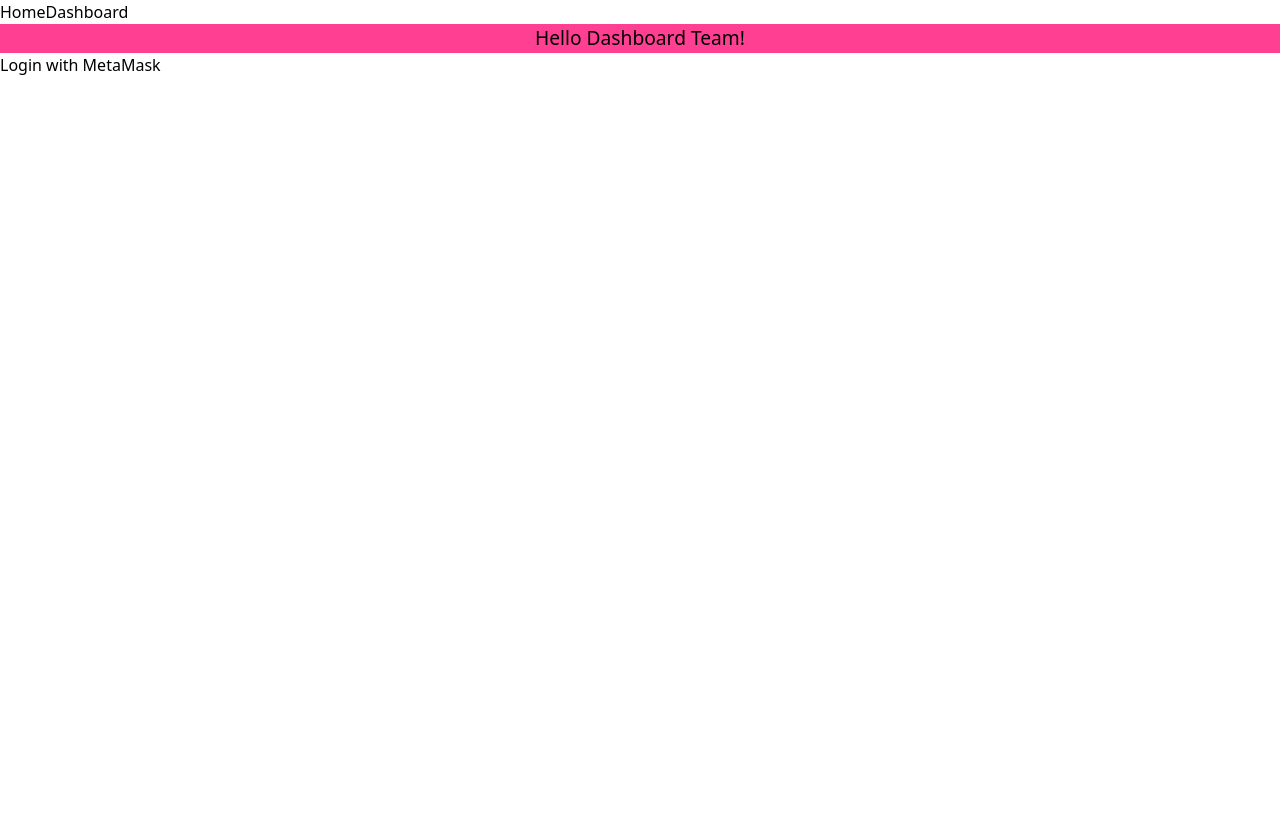
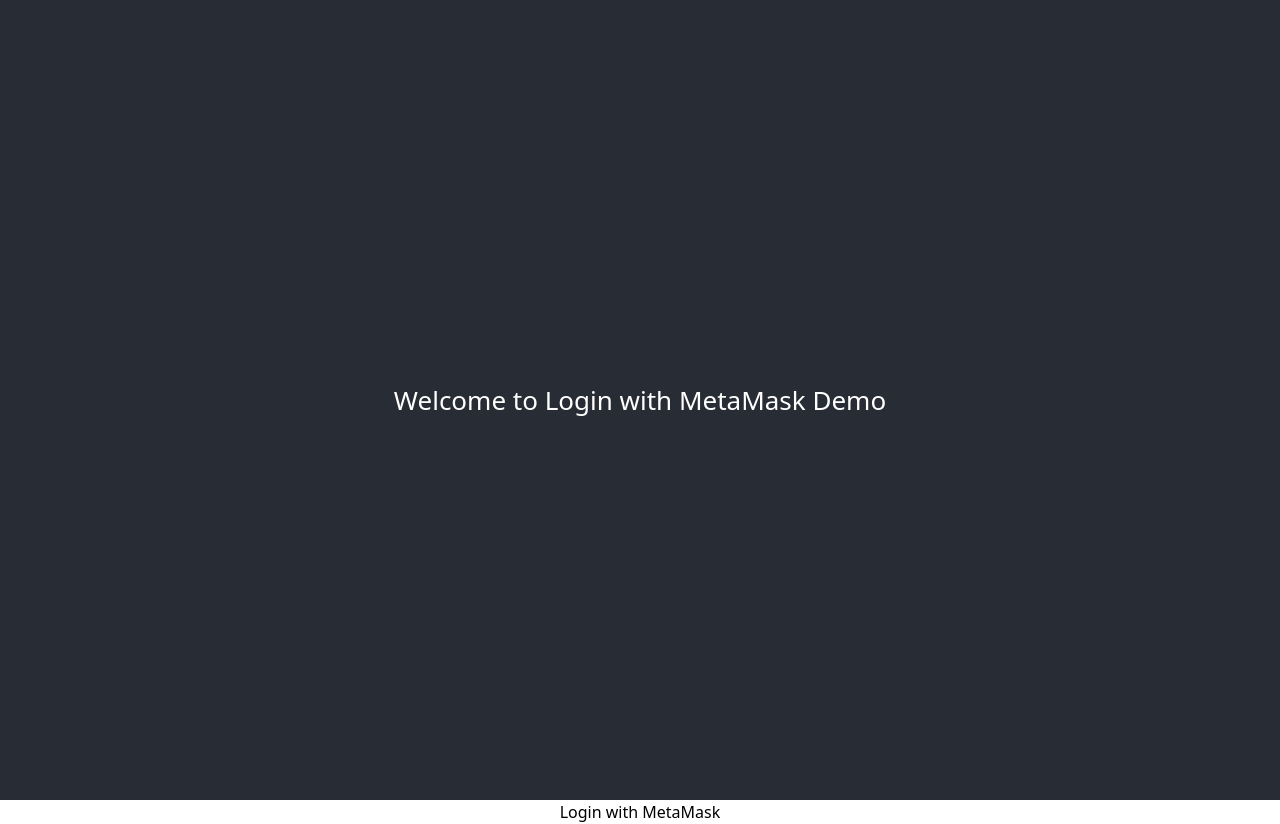
Before and after one commit to may-moff/ocean-protocol-dashboard-frontend, a React (Create React App) app: page / in a window 1280 px wide. Before the commit the page ends 800 px from the top, so only its background shows below. Built offline with nearby package versions, Linux system fonts and the light colour scheme; what web3 would draw is missing.

Commit message:
too manu rerenders

```diff
--- a/src/App.js
+++ b/src/App.js
@@ -5,7 +5,7 @@
 import Dashboard from "./components/Dashboard";
 import Home from "./components/Home";
 import { Login } from "./components/Login";
-// import { Profile } from "./components/Profile";
+import { Profile } from "./components/Profile";
 
 // ???????????????????
 const LS_KEY = "login-with-metamask:auth";
@@ -25,14 +25,15 @@
   // }, []);
 
   const handleLoggedIn = (auth) => {
+    console.log(auth);
     localStorage.setItem(LS_KEY, JSON.stringify(auth));
     setState({ auth });
   };
 
-  // const handleLoggedOut = () => {
-  //   localStorage.removeItem(LS_KEY);
-  //   setState({ auth: undefined });
-  // };
+  const handleLoggedOut = () => {
+    localStorage.removeItem(LS_KEY);
+    setState({ auth: undefined });
+  };
 
   const { auth } = state;
 
@@ -45,19 +46,18 @@
           <Login onLoggedIn={handleLoggedIn} />
         )}
       </div> */}
-
-      <Router>
-        <Navbar />
-        <Switch>
-          <Route exact path="/">
-            <Home />
-          </Route>
-          <Route path="/dashboard">
+      <div className="App">
+        <header className="App-header">
+          <h1 className="App-title">Welcome to Login with MetaMask Demo</h1>
+        </header>
+        <div className="App-intro">
+          {auth ? (
+            <Profile auth={auth} onLoggedOut={handleLoggedOut} />
+          ) : (
             <Login onLoggedIn={handleLoggedIn} />
-            <Dashboard />
-          </Route>
-        </Switch>
-      </Router>
+          )}
+        </div>
+      </div>
     </>
   );
 };
--- a/src/components/Profile.jsx
+++ b/src/components/Profile.jsx
@@ -2,29 +2,6 @@
 import Blockies from "react-blockies";
 import jwt_decode from "jwt-decode";
 // import jwt_decode from "jwt-decode";
-
-// var token = "eyJ0eXAiO.../// jwt token";
-// var decoded = jwt_decode(token);
-// interface Props {
-//   auth: Auth;
-//   onLoggedOut: () => void;
-// }
-
-// interface State {
-//   loading: boolean;
-//   user?: {
-//     id: number,
-//     username: string,
-//   };
-//   username: string;
-// }
-
-// interface jwt_decoded {
-//   payload: {
-//     id: string,
-//     publicAddress: string,
-//   };
-// }
 
 export const Profile = ({ auth, onLoggedOut }) => {
   const [state, setState] = useState({
@@ -51,36 +28,12 @@
 
   setState({ ...state, loading: true });
 
-  if (!user) {
-    window.alert(
-      "The user id has not been fetched yet. Please try again in 5 seconds."
-    );
-    return;
-  }
-
-  fetch(`${process.env.REACT_APP_BACKEND_URL}/users/${user.id}`, {
-    // body: JSON.stringify({ username }),
-    headers: {
-      Authorization: `Bearer ${accessToken}`,
-      "Content-Type": "application/json",
-    },
-    method: "PATCH",
-  })
-    .then((response) => response.json())
-    .then((user) => setState({ ...state, loading: false, user }))
-    .catch((err) => {
-      window.alert(err);
-      setState({ ...state, loading: false });
-    });
-
   const { accessToken } = auth;
 
   const {
     payload: { publicAddress },
   } = jwt_decode(accessToken);
   //   jwt_decode<jwt_decoded>(accessToken);
-
-  const { loading, user } = state;
 
   return (
     <div className="Profile">
```
